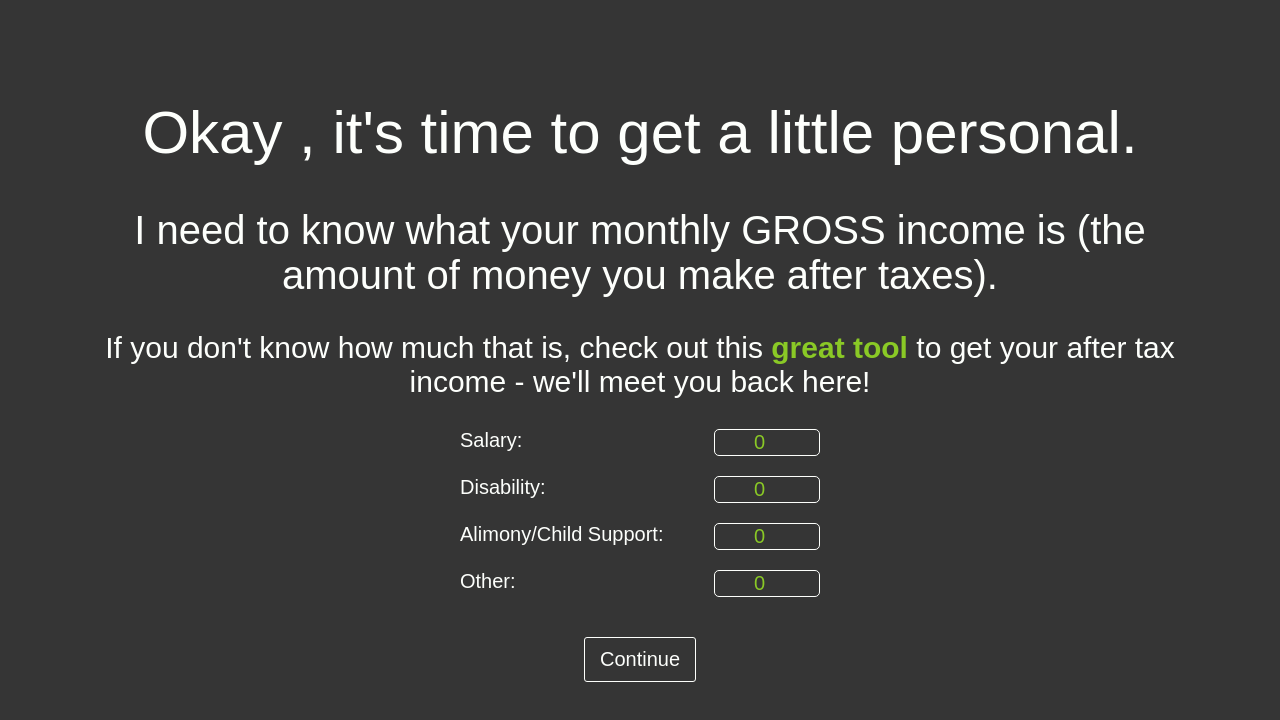
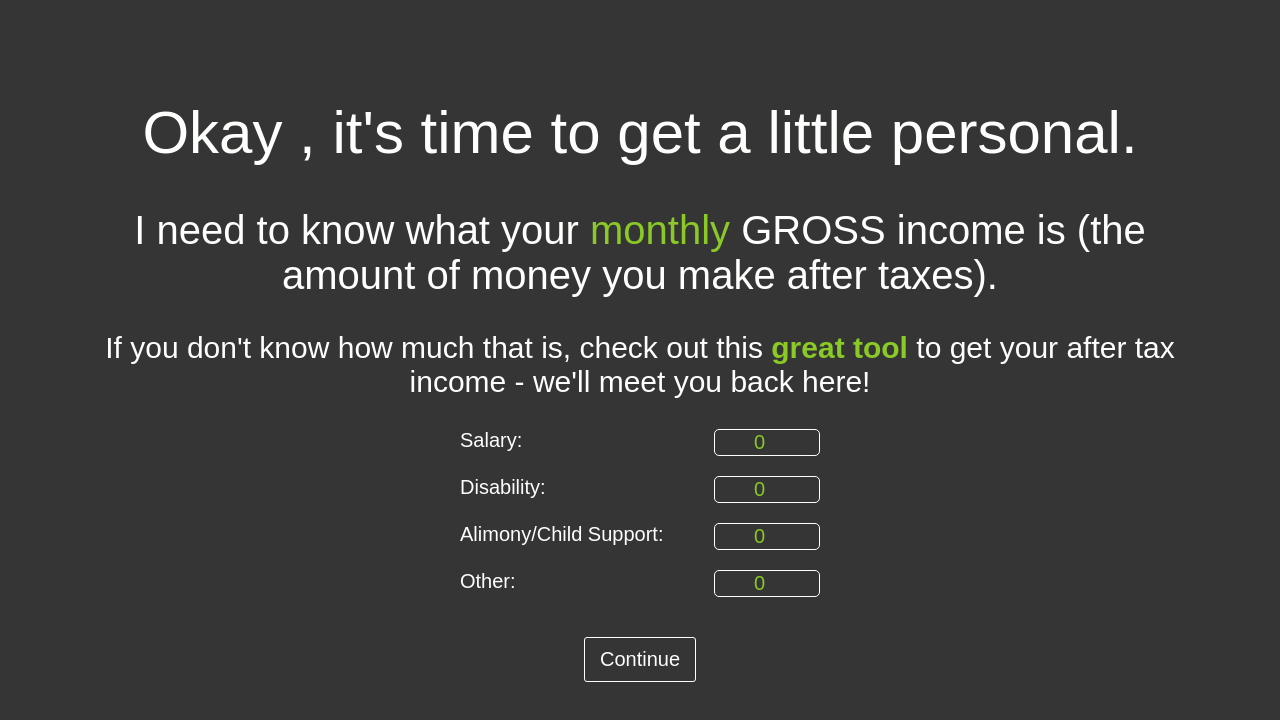
Before and after one commit to corumgold/simpli-money-path, a React (Create React App) app: page /income in a window 1280 px wide. Shown: the top 720 px of the page. Built offline with nearby package versions, Linux system fonts and the light colour scheme; a web font is replaced by a local one.

Commit message:
Add back button after income

```diff
--- a/src/components/Expenses.js
+++ b/src/components/Expenses.js
@@ -59,6 +59,7 @@ const Expenses = () => {
         So, an average month for {user.name} looks like{" "}
         <span>{formatter.format(user.monthlyIncome)}</span> - Sound right?
       </h1>
+      <h3><a href="/income">Actually... I need to change that...</a></h3>
       <h2>
         Up next, we need to figure out what you typically spend in a month. If
         you aren't used to budgeting, you can use the tool below to get an
@@ -74,7 +75,7 @@ const Expenses = () => {
             <div className="form-item" key={expense}>
               <label htmlFor={expense}>{expense}:</label>
               <input
-                type='number'
+                type="number"
                 name={expense}
                 value={userExpenses[expense]}
                 onChange={handleChange(expense)}
--- a/src/components/Income.js
+++ b/src/components/Income.js
@@ -39,7 +39,7 @@ const Income = () => {
     <>
       <h1>Okay {user.name}, it's time to get a little personal.</h1>
       <h2>
-        I need to know what your monthly GROSS income is (the amount of money
+        I need to know what your <span>monthly</span> GROSS income is (the amount of money
         you make after taxes).
       </h2>
       <h3>
```
Also changed, not shown: 1 other file (tests, documents, lock files or other folders).
